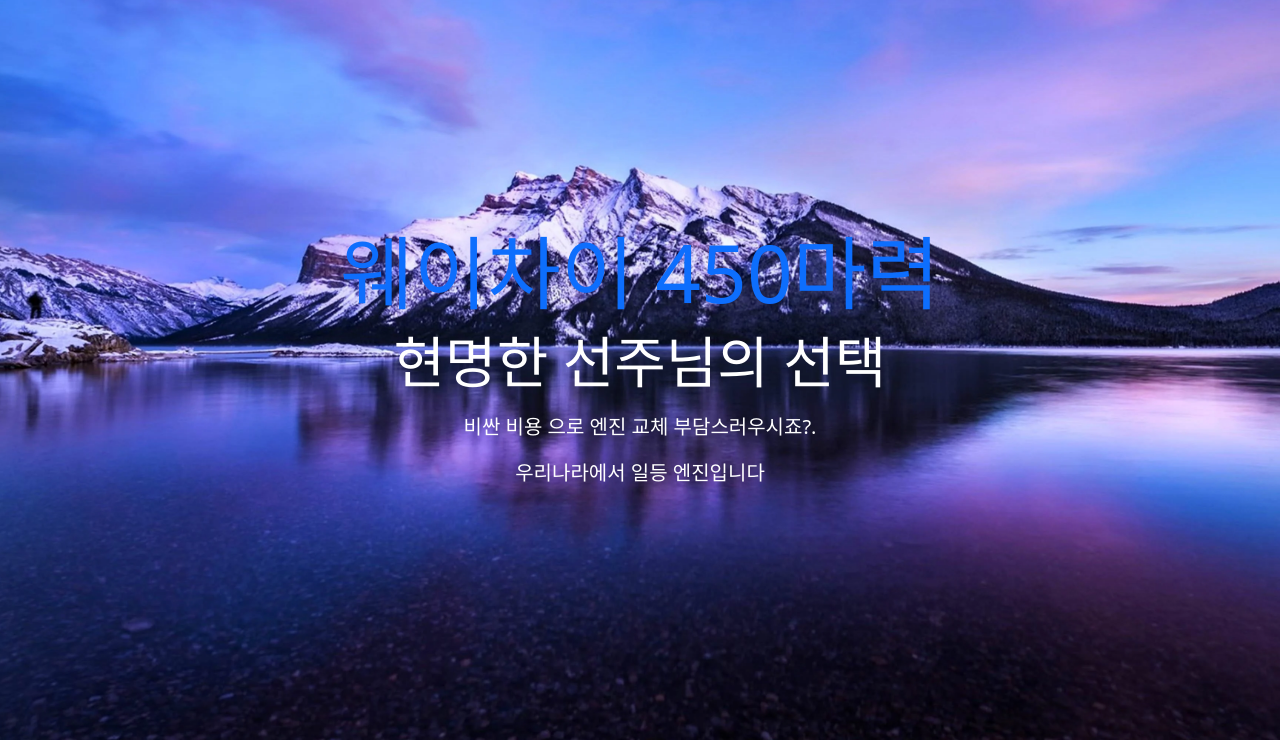
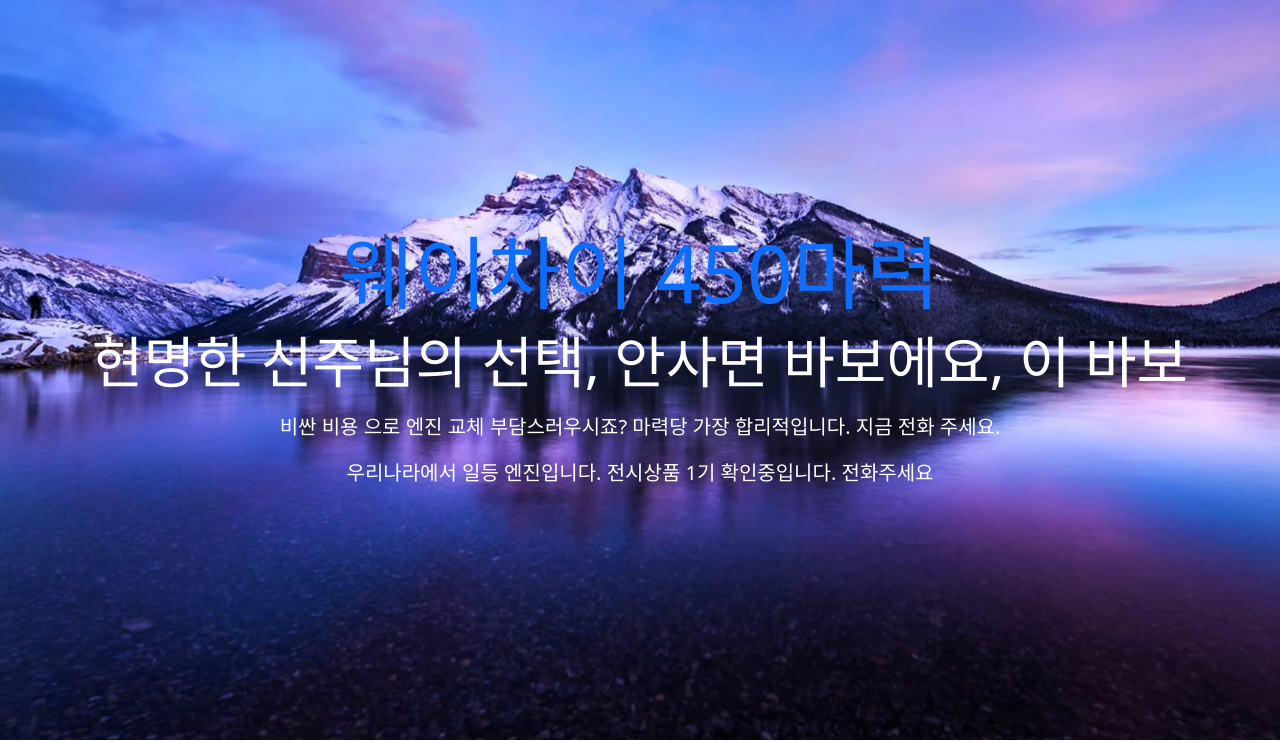
Before and after one commit to busan100/Onepage_Weichai, a plain HTML site: page Finished project/index.html in a window 1280 px wide. Shown: the part 60-802 px from the top of the page. Drawn offline with Linux system fonts and the light colour scheme.

Commit message:
Update index.html

```diff
--- a/Finished project/index.html
+++ b/Finished project/index.html
@@ -53,9 +53,9 @@
 		<section id="section-hero" class="text-center text-white d-flex justify-content-center align-items-center py-5">
 			<div class="container">
 				<h1 class="display-1 text-primary text-uppercase mt-5"><strong>웨이차이 450마력</strong></h1>
-				<p class="display-4">현명한 선주님의 선택</p>
-				<p class="lead">비싼 비용 으로 엔진 교체 부담스러우시죠?.</p>
-				<p class="lead">우리나라에서 일등 엔진입니다</p>
+				<p class="display-4">현명한 선주님의 선택, 안사면 바보에요, 이 바보</p>
+				<p class="lead">비싼 비용 으로 엔진 교체 부담스러우시죠? 마력당 가장 합리적입니다. 지금 전화 주세요.</p>
+				<p class="lead">우리나라에서 일등 엔진입니다. 전시상품 1기 확인중입니다. 전화주세요</p>
 				<!--
 				<p><strong>Download now on:</strong></p>
 				<a href="#0" class="btn btn-lg btn-primary mb-3 mb-sm-0 me-sm-3"><i class="fab fa-app-store-ios" aria-hidden="true"></i> App Store</a>
```
